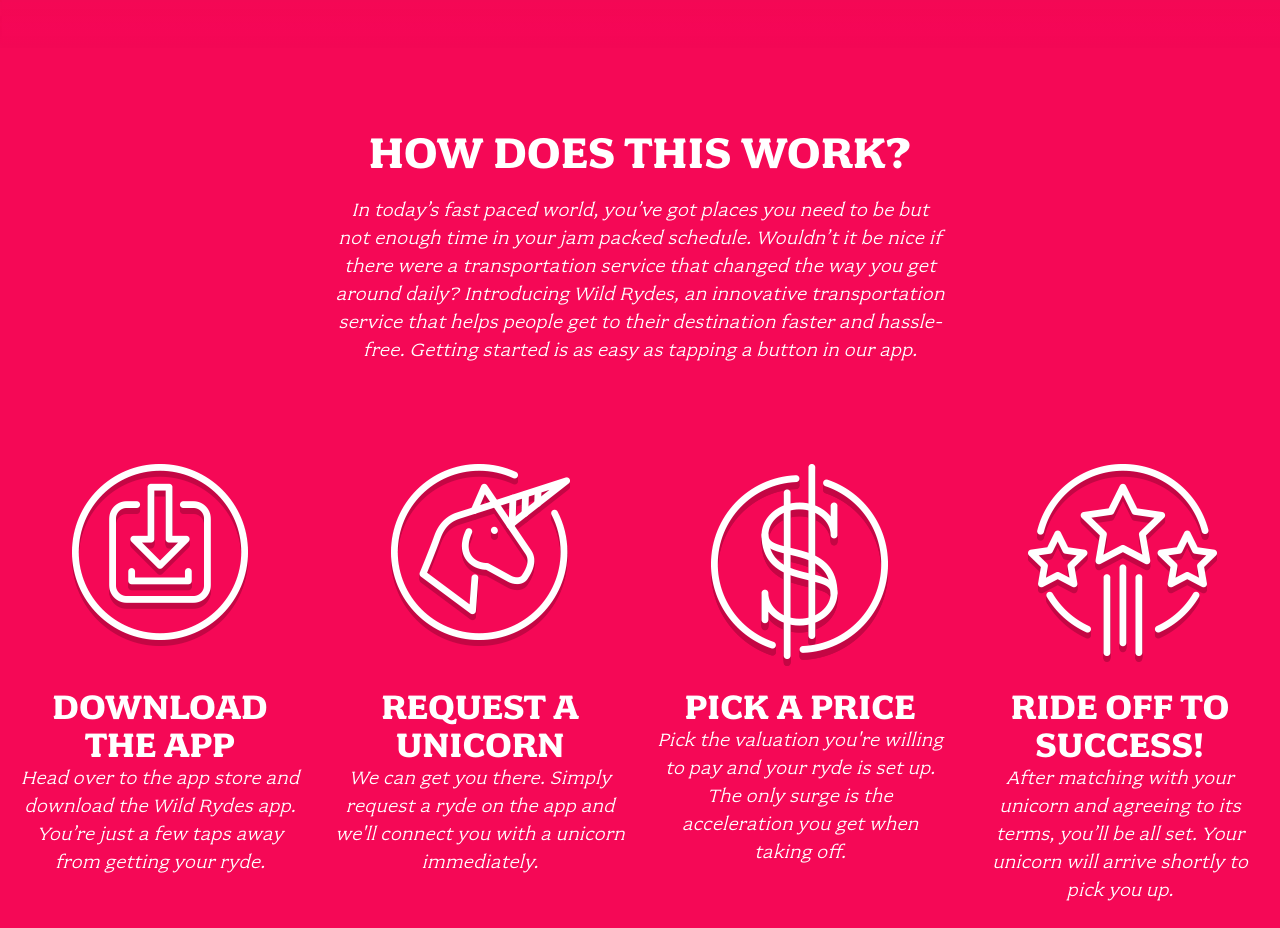
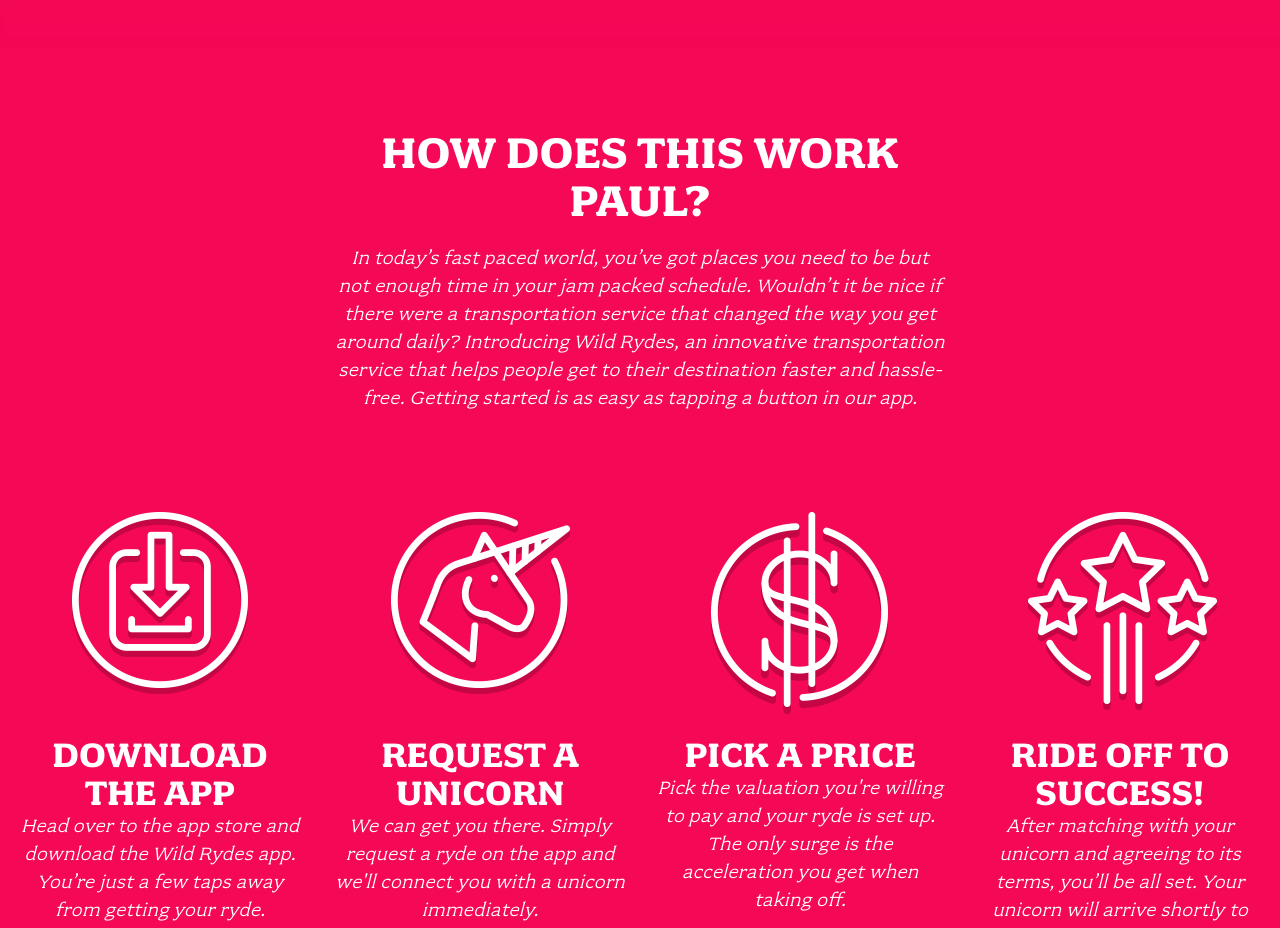
Before and after one commit to tech426/wildrydes-site, a plain HTML site: page index.html in a window 1280 px wide. Shown: the part 900-1828 px from the top of the page. Drawn offline with Linux system fonts and the light colour scheme.

Commit message:
Revise content in index.html for clarity
Updated the content of the home page, including changes to section titles and descriptions.

```diff
--- a/index.html
+++ b/index.html
@@ -30,7 +30,7 @@
 
   <section class="home-about">
     <div class="row column large-9 xlarge-6 xxlarge-4">
-      <h2 class="section-title">How Does This Work?</h2>
+      <h2 class="section-title">How Does This Work Paul?</h2>
       <p class="content">
         In today’s fast paced world, you’ve got places you need to be but not enough time in your jam packed schedule. Wouldn’t it be nice if there were a transportation service that changed the way you get around daily? Introducing Wild Rydes, an innovative transportation service that helps people get to their destination faster and hassle-free. Getting started is as easy as tapping a button in our app.
       </p>
```
